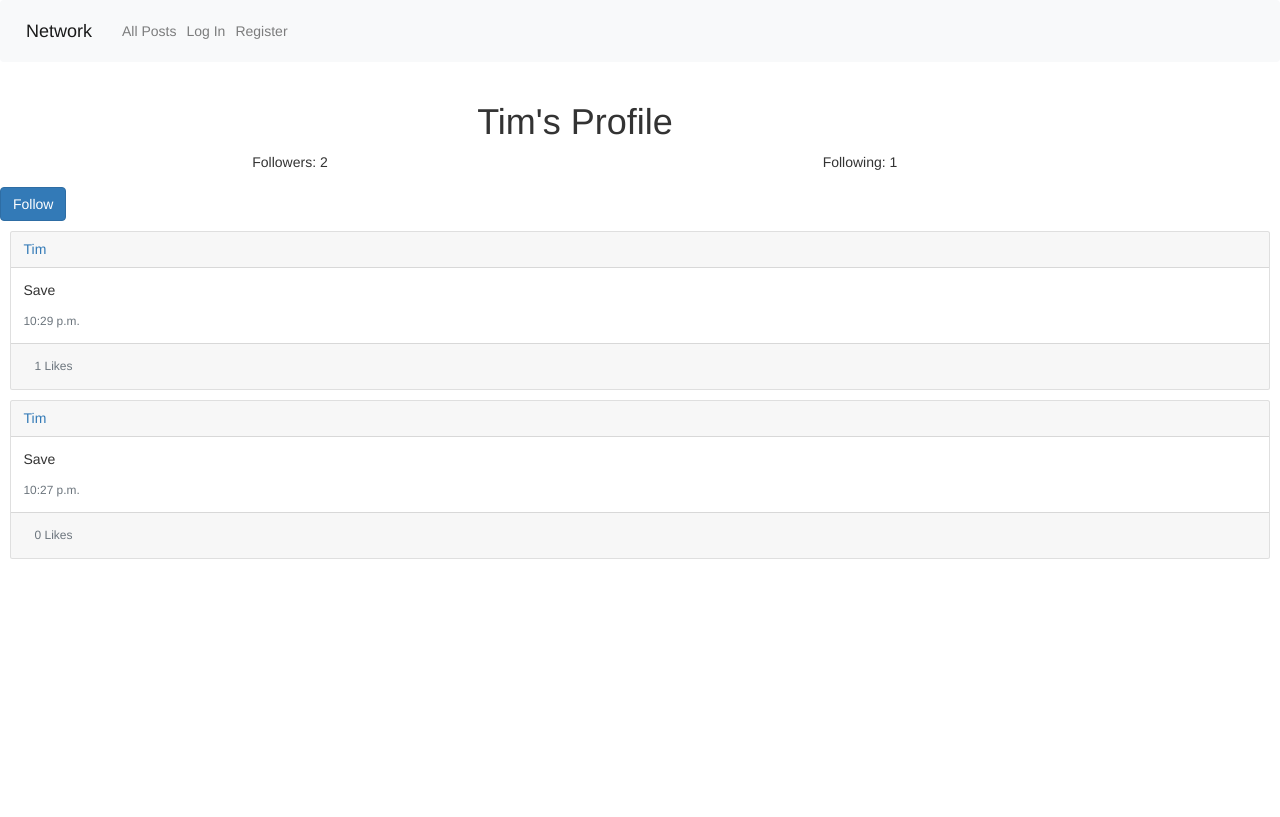
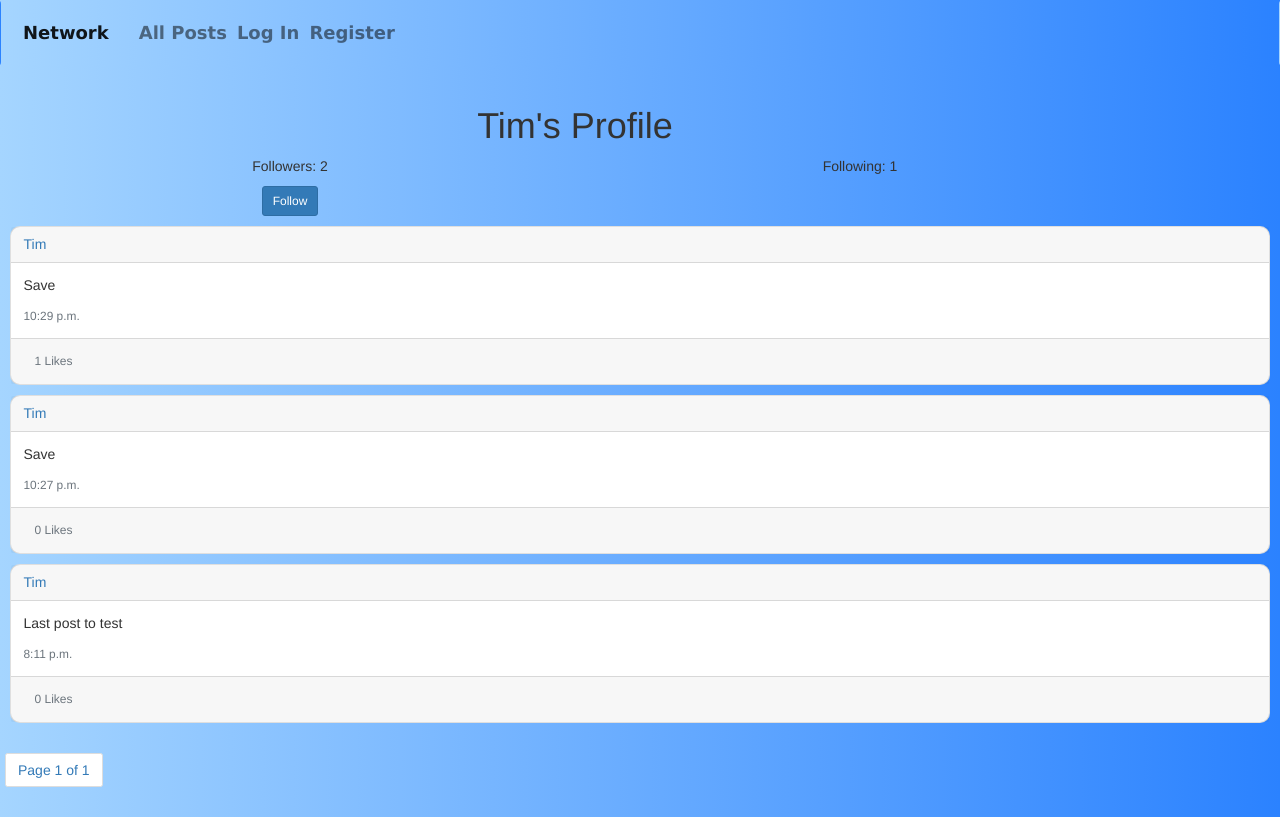
Before and after one commit to jtimilli/project4, a Django app: a page that uses network/templates/network/profile.html in a window 1280 px wide. Before the commit the page ends 559 px from the top, so only its background shows below. Run offline with Django 3.2, Linux system fonts and the light colour scheme; data comes from the database, SQL or seed files in the repository; both versions use the stored data as it was after the commit; some libraries are stand-ins or nearby versions.

Commit message:
add background color and few other styling

```diff
--- a/network/static/network/styles.css
+++ b/network/static/network/styles.css
@@ -1,8 +1,30 @@
-.card.slide-down {
-  transform: translateY(100%);
-  transition: transform 0.3s ease-out;
+body {
+  background: linear-gradient(to right, #a5d5ff, #2b82ff);
+  animation: fadeIn 0.2s;
 }
 
-.card.slide-down.show {
-  transform: none;
+.navbar {
+  background: linear-gradient(to right, #a5d5ff, #2b82ff);
+  font-family: Verdana, Geneva, Tahoma, sans-serif;
+  font-weight: bold;
+  font-size: large;
+  padding: 7px;
+  border-bottom: solid 1px white;
 }
+
+.card {
+  border-radius: 10px;
+  animation: fadeIn 1s;
+}
+
+@keyframes fadeIn {
+  from {
+    opacity: 0.55;
+    transform: rotateY(10deg);
+  }
+
+  to {
+    opacity: 1;
+    transform: rotateY(0deg);
+  }
+}
--- a/network/templates/network/profile.html
+++ b/network/templates/network/profile.html
@@ -6,11 +6,30 @@
     <div class="row align-items-start">
       <div class="col">
         <h1 class="profile-heading">{{profile}}'s Profile</h1>
+        <i class="bi bi-0-circle"></i>
       </div>
     </div>
     <div class="row">
       <div class="col">
         <p>Followers: <span>{{followerscount}}</span></p>
+
+        <!-- Follow/Unfollow button for other users -->
+        {% if profile != user %} {% if following == False %}
+        <form action="{% url 'togglefollow' profile.username %}" method="post">
+          <input hidden value="follow" name="follow" />
+          <button class="btn btn-primary btn-sm" id="follow-button">
+            Follow
+          </button>
+        </form>
+        {% else %}
+        <form action="{% url 'togglefollow' profile %}" method="post">
+          <input hidden value="unfollow" name="follow" />
+          <button class="btn btn-primary btn-sm" id="unfollow-button">
+            Unfollow
+          </button>
+        </form>
+
+        {% endif %} {% endif %}
       </div>
       <div class="col">
         <p>Following: <span>{{followingcount}}</span></p>
@@ -18,19 +37,6 @@
     </div>
   </div>
 
-  <!-- Follow/Unfollow button for other users -->
-  {% if profile != user %} {% if following == False %}
-  <form action="{% url 'togglefollow' profile.username %}" method="post">
-    <input hidden value="follow" name="follow" />
-    <button class="btn btn-primary" id="follow-button">Follow</button>
-  </form>
-  {% else %}
-  <form action="{% url 'togglefollow' profile %}" method="post">
-    <input hidden value="unfollow" name="follow" />
-    <button class="btn btn-primary" id="unfollow-button">Unfollow</button>
-  </form>
-
-  {% endif %} {% endif %}
   <!-- Repeat for all posts -->
 </div>
 
@@ -81,7 +87,35 @@
 
 {% endfor %} {% else %}
 <div>This user has not made any post</div>
-{% endif %} {% endblock %} {% block script %}
+{% endif %}
+
+
+<nav class="m-2">
+  <ul class="pagination">
+    <li class="page-item">
+      <a class="page-link" href=""
+        >Page {{posts.number }} of {{posts.paginator.num_pages}}</a
+      >
+    </li>
+   {% if posts.has_previous %}
+    <li class="page-item">
+      <a class="page-link" href="?page={{posts.previous_page_number}}"
+        >previous</a
+      >
+      {% endif %}
+      {% if posts.has_next %}
+      <li class="page-item">
+        <a class="page-link" href="?page={{ posts.next_page_number }}">next</a>
+      </li>
+      {% endif %}
+    </li>
+  </ul>
+</nav>
+
+
+
+
+{% endblock %} {% block script %}
 <script src="{% static 'network/post.js' %}"></script>
 <link
   rel="stylesheet"
--- a/network/views.py
+++ b/network/views.py
@@ -11,11 +11,9 @@ from django.contrib.auth.decorators import login_required
 from django.core.paginator import Paginator
 
 
-#TODO: ensure using who is editing button is user of the post
-#TODO: Sort by timestamp
+from .models import User, Post, Following, Like
 
 
-from .models import User, Post, Following, Like
 
 def index(request):
     posts = Post.objects.all().order_by("timestamp")
@@ -29,7 +27,7 @@ def index(request):
             user_liked = False
         serialized_post['liked'] = user_liked
         data.append(serialized_post)
-    paginator = Paginator(data, 5)
+    paginator = Paginator(data, 10)
     page_number = request.GET.get('page')
     page_obj = paginator.get_page(page_number)
 
@@ -101,14 +99,13 @@ def following(request):
             user_liked = False
         serialized_post['liked'] = user_liked
         data.append(serialized_post)
-    paginator = Paginator(data, 2)
+    paginator = Paginator(data, 10)
     page_number = request.GET.get('page')
     page_obj = paginator.get_page(page_number)
     return render(request, 'network/following.html', {"data": page_obj})
 
 
 def profile(request, username):
-    #TODO:Check username that is passing as profile,
     user = User.objects.get(username = username)
     posts = Post.objects.filter(user = user).order_by("-timestamp")
     following = Following.objects.filter(user=user)
@@ -128,7 +125,7 @@ def profile(request, username):
         followercount = 0
     else:
         followercount = followers.count()
-    paginator = Paginator(posts, 2)
+    paginator = Paginator(posts, 10)
     page_number = request.GET.get('page')
     page_obj = paginator.get_page(page_number)
 
```
Also changed, not shown: network/templates/network/following.html (+11 -9 lines), db.sqlite3.
